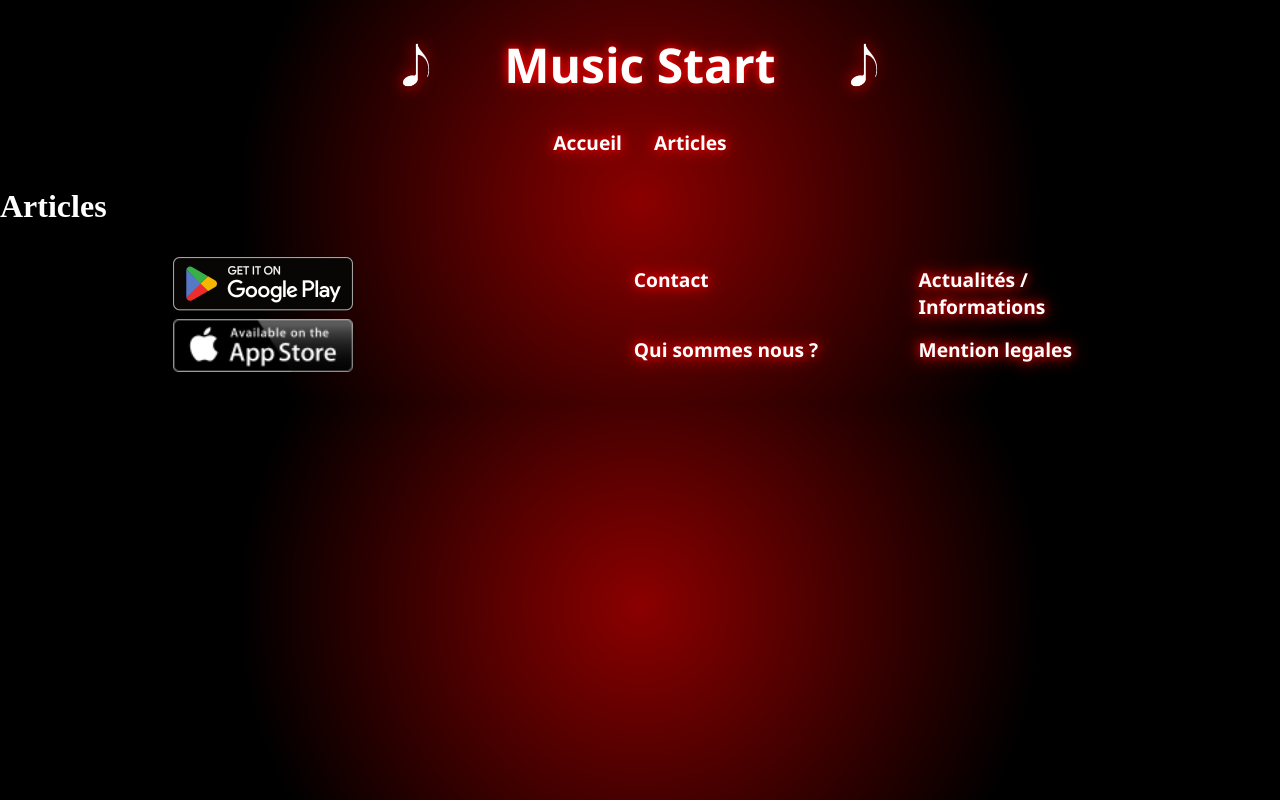
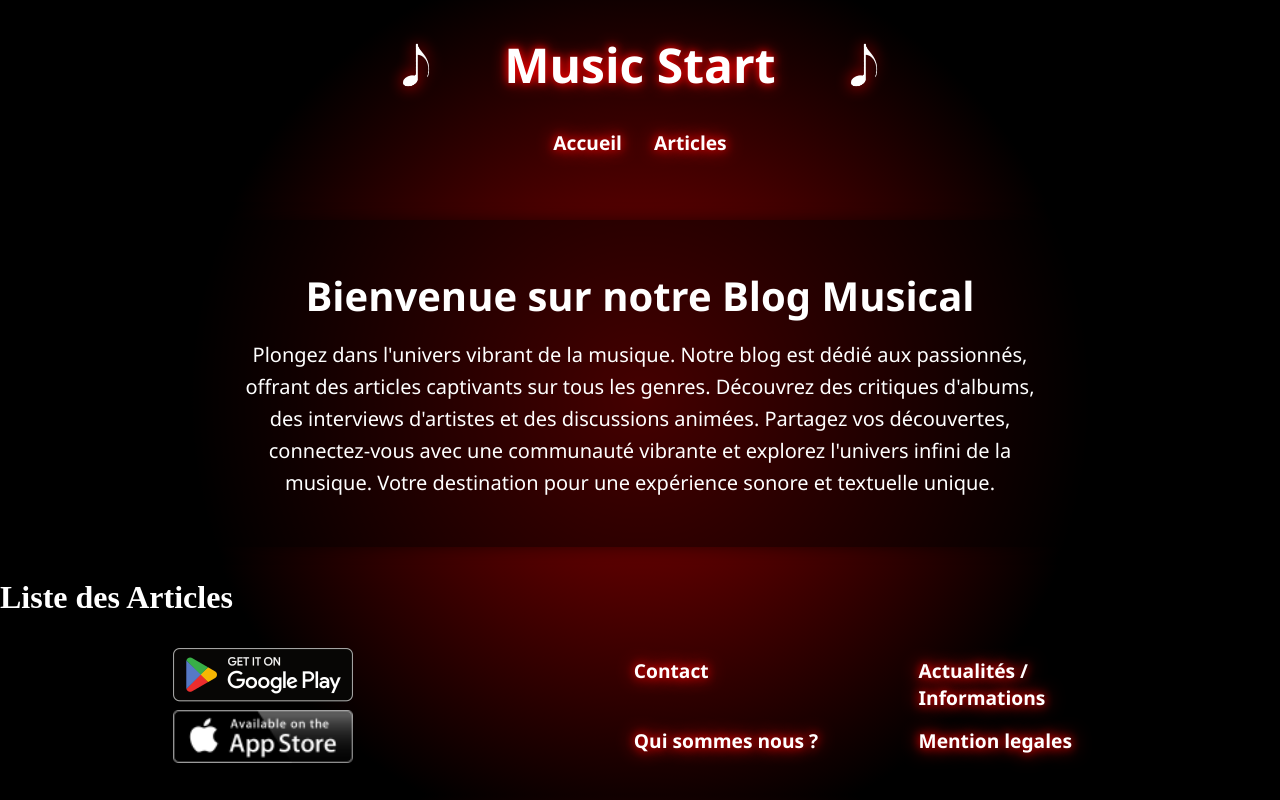
Before and after one commit to AlexandreMorawek/Checkpoint_4, a React (Vite) app in the folder client/: page /articles in a window 1280 px wide. Built offline with nearby package versions, Linux system fonts and the light colour scheme.

Commit message:
feat: adding components to ArticlesPage.tsx

```diff
--- a/client/src/pages/Articles.tsx
+++ b/client/src/components/Articles/Articles.tsx
@@ -1,5 +1,5 @@
 function Articles() {
-  return <h1>Articles</h1>;
+  return <h1>Liste des Articles</h1>;
 }
 
 export default Articles;
--- a/client/src/main.tsx
+++ b/client/src/main.tsx
@@ -7,7 +7,7 @@ import { RouterProvider, createBrowserRouter } from "react-router";
 
 // Import the main app component
 import App from "./App";
-import Articles from "./pages/Articles";
+import ArticlesPage from "./pages/ArticlesPage";
 import HomePage from "./pages/HomePage";
 
 // Import additional components for new routes
@@ -30,7 +30,7 @@ const router = createBrowserRouter([
       },
       {
         path: "/articles",
-        element: <Articles />,
+        element: <ArticlesPage />,
       },
     ],
   },
--- /dev/null
+++ b/client/src/pages/ArticlesPage.tsx
@@ -0,0 +1,13 @@
+import Articles from "../components/Articles/Articles";
+import PresentationGlobale from "../components/Presentation/Presentation";
+
+function ArticlesPage() {
+  return (
+    <>
+      <PresentationGlobale />
+      <Articles />
+    </>
+  );
+}
+
+export default ArticlesPage;
```
Also changed, not shown: client/src/components/Articles/Articles.css (added).
